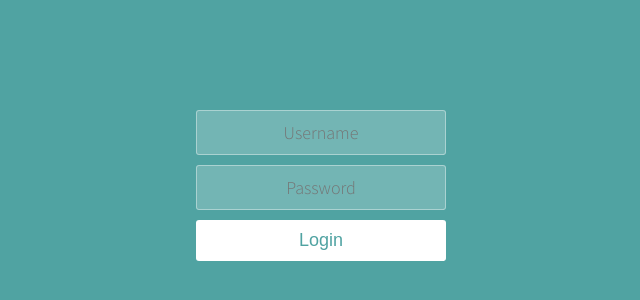
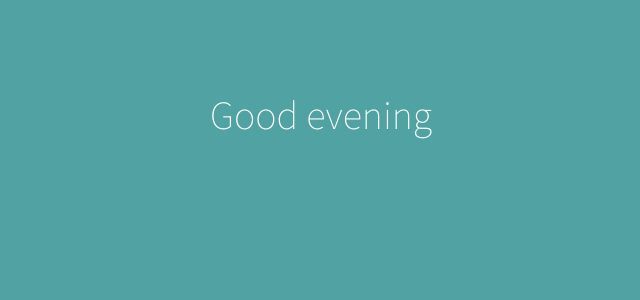
Before and after one commit to rana-wagdi/React, a React (Create React App) app in the folder react-conditional/: page / in a window 1280 px wide. Shown: the part 118-418 px from the top of the page, without its empty margins (319-959 px from the left). Built offline with nearby package versions, Linux system fonts and the light colour scheme.

Commit message:
ternary operator

```diff
--- a/react-conditional/src/components/App.jsx
+++ b/react-conditional/src/components/App.jsx
@@ -3,14 +3,18 @@ import Login from "./Login"
 
 var isLoggedIn = false;
 
+const currentTime = new Date().getHours();
 
+console.log(currentTime);
 
 
 function App() {
   return (
     <div className="container">{
-      isLoggedIn === true ? <h1>Hello</h1>
- : <Login />
+//       isLoggedIn === true ? <h1>Hello</h1>
+//  : <Login />
+
+      currentTime <=12 ? <h1>GOOd morning</h1> : <h1>Good evening</h1>
 
 
      } </div>
```
